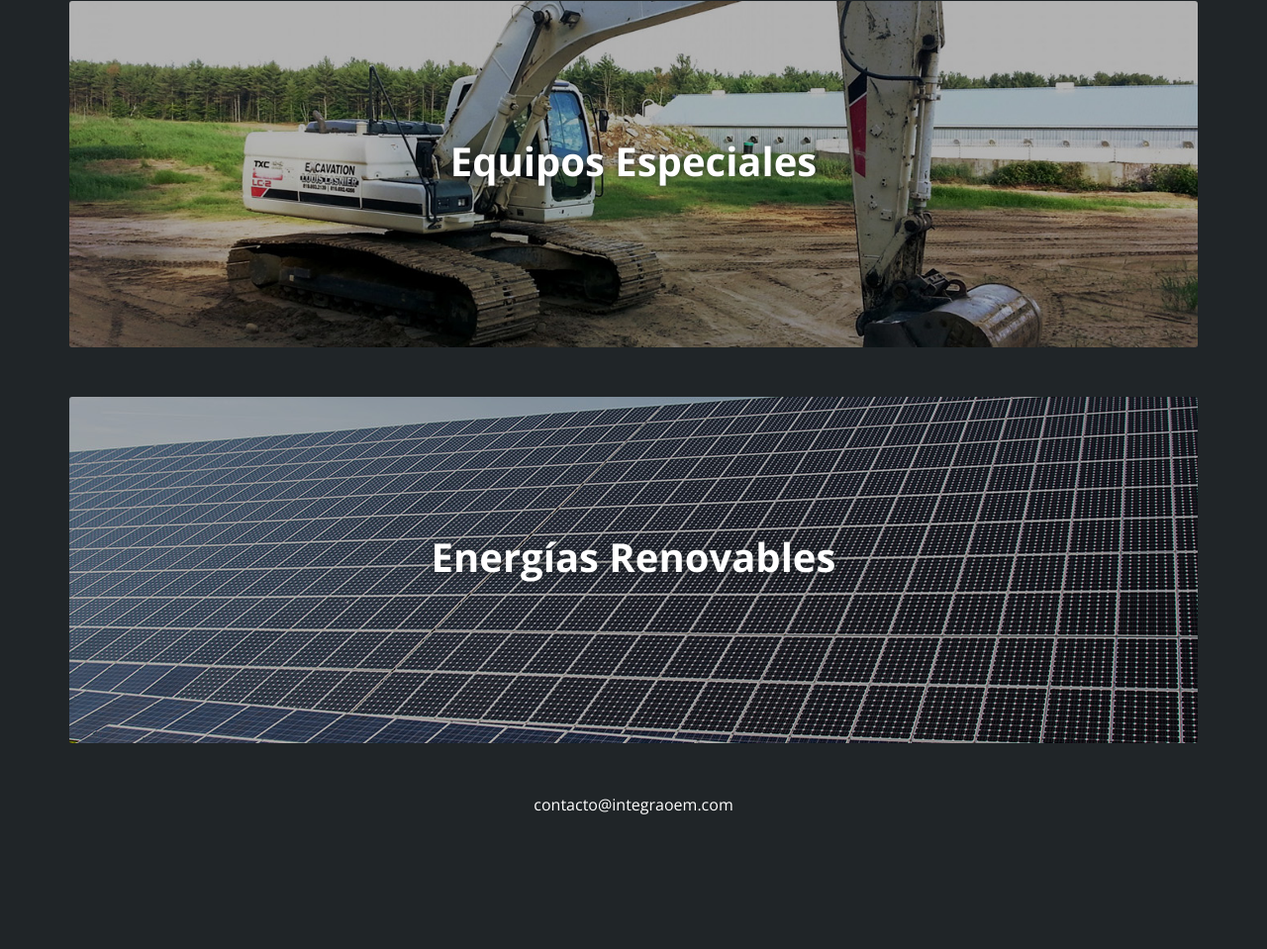
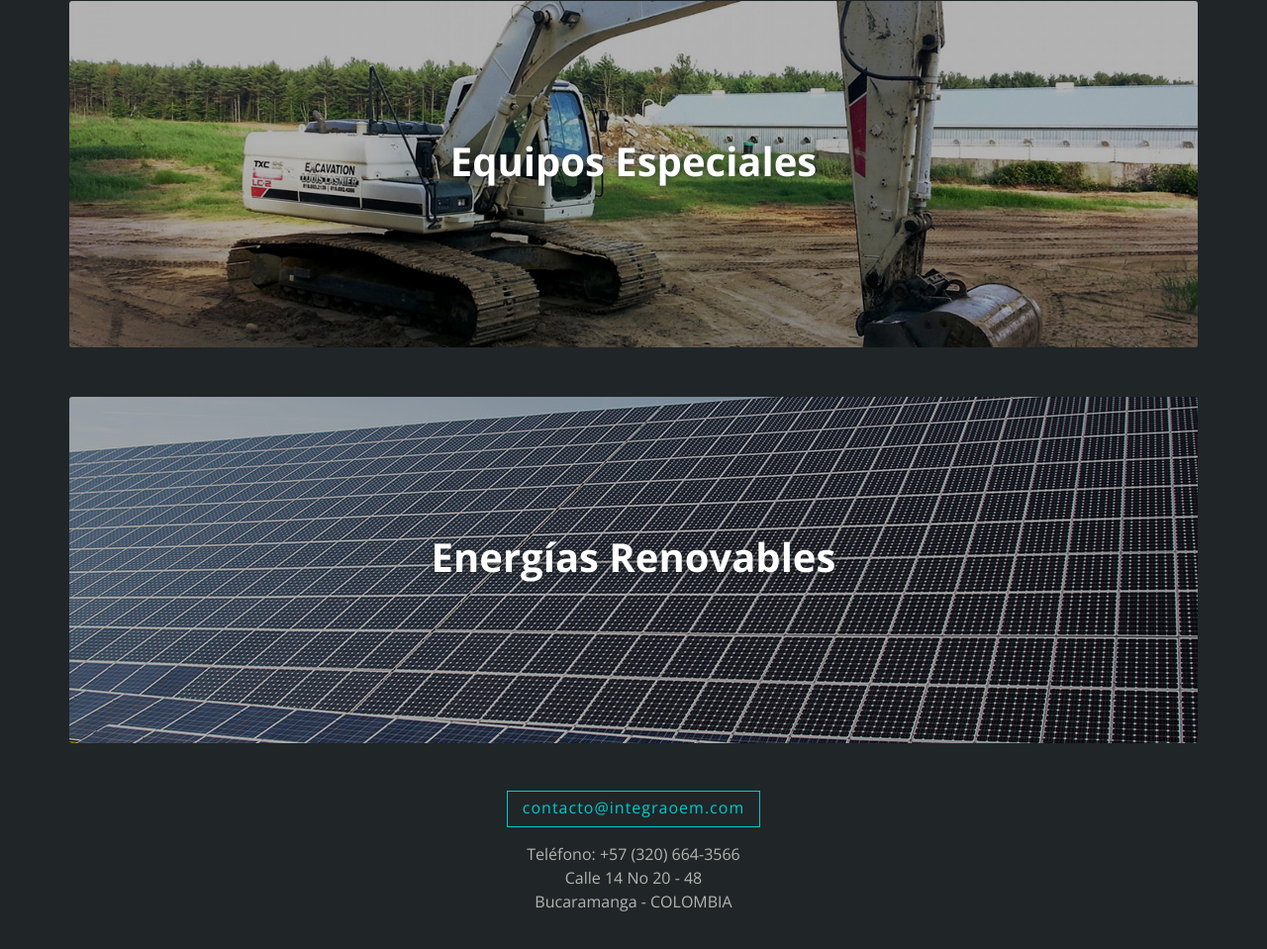
Before and after one commit to gsolat/integra, a plain HTML site: page index.html in a window 1280 px wide. Shown: the part 1177-2136 px from the top of the page at 99% size. Before the commit the page ends 2052 px from the top, so only its background shows below. Drawn offline with nearby package versions, Linux system fonts and the light colour scheme.

Commit message:
contact info

```diff
--- a/css/style.css
+++ b/css/style.css
@@ -22,7 +22,6 @@ h1 {
 }
 
 p {
-    margin-bottom: 100px;
     color: #b3b6af;
     font-size: 1em;
     font-weight: 200;
@@ -93,20 +92,32 @@ p {
 
 .contact {
     margin-bottom: 50px;
+    font-size: 1em;
     font-family: 'Open Sans', sans-serif;
-    font-weight: 400;
     color: #fff;
 }
-
 .contact a {
-    color: #fff;
+    color: #00cccc;
+    font-weight: 400;
+    line-height: 30px;
+    padding: 5px 15px 8px 15px;
+    letter-spacing: 1px;
+    border: 1px solid #00cccc;
+    -webkit-transition-duration: 400s; /* Safari */
+    transition-duration: 400ms;
 }
-
 .contact a:hover {
-    color: #00cccc;
+    border: 1px solid #00cccc;
+    background-color: #00cccc;
+    color: #202528;
+    font-weight: 400;
     text-decoration: none;
     -webkit-transition-duration: 400s; /* Safari */
     transition-duration: 400ms;
+}
+.contact p {
+    margin-top: 20px;
+    margin-bottom: 10px;
 }
 /*.contact a {
     padding: 10px 15px;
--- a/index.html
+++ b/index.html
@@ -45,6 +45,8 @@
             <div class="row">
                 <div class="col-12 contact">
                     <a href="mailto:contacto@integraoem.com" target="_blank">contacto@integraoem.com</a>
+                    <p>Teléfono: +57 (320) 664-3566<br>
+                    Calle 14 No 20 - 48<br>Bucaramanga - COLOMBIA</p>
                 </div>
             </div>
         </div>
```
